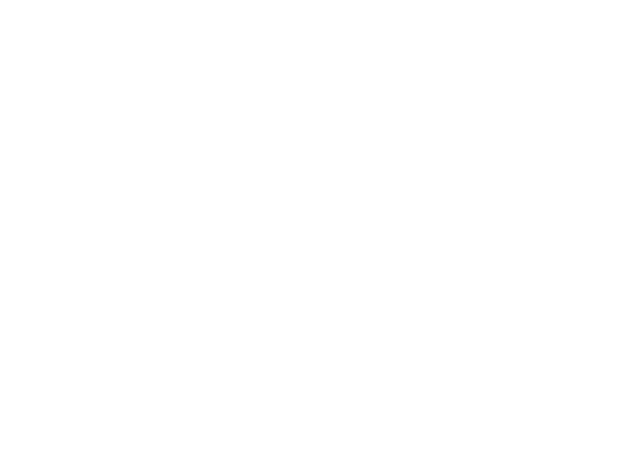
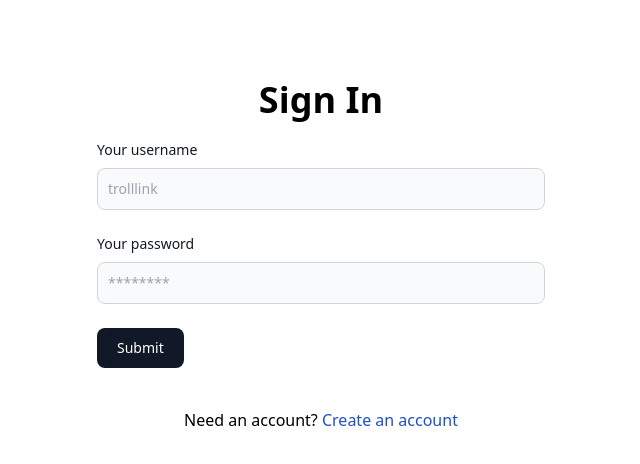
Before and after one commit to raymondtju/zez, a Next.js app: page /signin in a window 1280 px wide. Before the commit this address had no page. Shown: the top 464 px of the page, without its empty margins (319-959 px from the left). Built offline with nearby package versions, Linux system fonts and the light colour scheme; no server answers; what prettier-plugin-tailwindcss would draw is missing.

Commit message:
add signin function

```diff
--- a/src/components/Navbar/index.js
+++ b/src/components/Navbar/index.js
@@ -5,7 +5,6 @@
 import Link from "next/link";
 
 export default function Navbar() {
-  const [isHovered, setIsHovered] = useState(false);
   return (
     <nav className="flex items-center justify-between py-4">
       <Link href="/">
@@ -13,6 +12,7 @@
           <h1 className="text-2xl font-extrabold text-redGuy">TrollLink.</h1>
         </div>
       </Link>
+      <div className="flex flex-row gap-x-2">
         <div className="flex items-center gap-4">
           <button
             href="https://github.com/raymondtju"
@@ -22,6 +22,16 @@
             <Image src={GithubIcon} alt="Github" />
           </button>
         </div>
+        <div className="flex items-center gap-4">
+          <Link href="/signin">
+            <button
+              className={`hover: rounded-lg py-2 px-4 shadow-lg hover:shadow-inner`}
+            >
+              <span>Sign In</span>
+            </button>
+          </Link>
+        </div>
+      </div>
     </nav>
   );
 }
--- /dev/null
+++ b/src/pages/signin.js
@@ -0,0 +1,122 @@
+import React, { useState } from "react";
+import Head from "next/head";
+import Link from "next/link";
+import { useRouter } from "next/router";
+import Cookies from "js-cookie";
+
+import Layout from "@/components/Layout";
+import { postData } from "@/utils";
+
+export default function Signin() {
+  const router = useRouter();
+  let token;
+
+  const [form, setForm] = useState({
+    username: "",
+    password: "",
+  });
+
+  const [message, setMessage] = useState("");
+
+  const handleChange = (e) => {
+    setForm({
+      ...form,
+      [e.target.name]: e.target.value,
+    });
+  };
+
+  const handleSubmit = async (e) => {
+    e.preventDefault();
+    try {
+      const result = await postData("/api/v1/user/signin", form);
+      console.log(result);
+      if (result?.status === 200) {
+        token = result.data.token;
+        Cookies.set("token", token);
+        router.push("/");
+      }
+      next();
+    } catch (error) {
+      console.log(error);
+    }
+  };
+
+  return (
+    <>
+      <Head>
+        <title>Sign In</title>
+        <meta name="description" content="Signin Page" />
+        <meta name="viewport" content="width=device-width, initial-scale=1" />
+        <link rel="icon" href="/favicon.ico" />
+      </Head>
+      <main>
+        <Layout>
+          <div className="mx-auto mt-20 max-w-md">
+            <h1 className="text-center text-4xl font-bold">Sign In</h1>
+            <div className="mt-5 flex flex-col">
+              <form>
+                <div className="mb-6">
+                  <label htmlFor="text" className="formLabel">
+                    Your username
+                  </label>
+                  <input
+                    type="text"
+                    id="text"
+                    name="username"
+                    className="formInput"
+                    placeholder="trolllink"
+                    onChange={handleChange}
+                    required
+                  />
+                </div>
+                <div className="mb-6">
+                  <label htmlFor="password" className="formLabel">
+                    Your password
+                  </label>
+                  <input
+                    type="password"
+                    id="password"
+                    name="password"
+                    className="formInput"
+                    placeholder="********"
+                    onChange={handleChange}
+                    required
+                  />
+                </div>
+                <button
+                  type="submit"
+                  className="formButton"
+                  onClick={handleSubmit}
+                >
+                  Submit
+                </button>
+              </form>
+            </div>
+            <p className="mt-10 text-center">
+              Need an account?
+              <Link href="/signup" className="text-blue-700">
+                {" Create an account"}
+              </Link>
+            </p>
+          </div>
+        </Layout>
+      </main>
+    </>
+  );
+}
+
+export async function getServerSideProps(context) {
+  const { req } = context;
+  const { token } = req.cookies;
+  if (token) {
+    return {
+      redirect: {
+        destination: "/",
+        permanent: false,
+      },
+    };
+  }
+  return {
+    props: {},
+  };
+}
```
Lines whose indentation alone changed are shown as unchanged.
